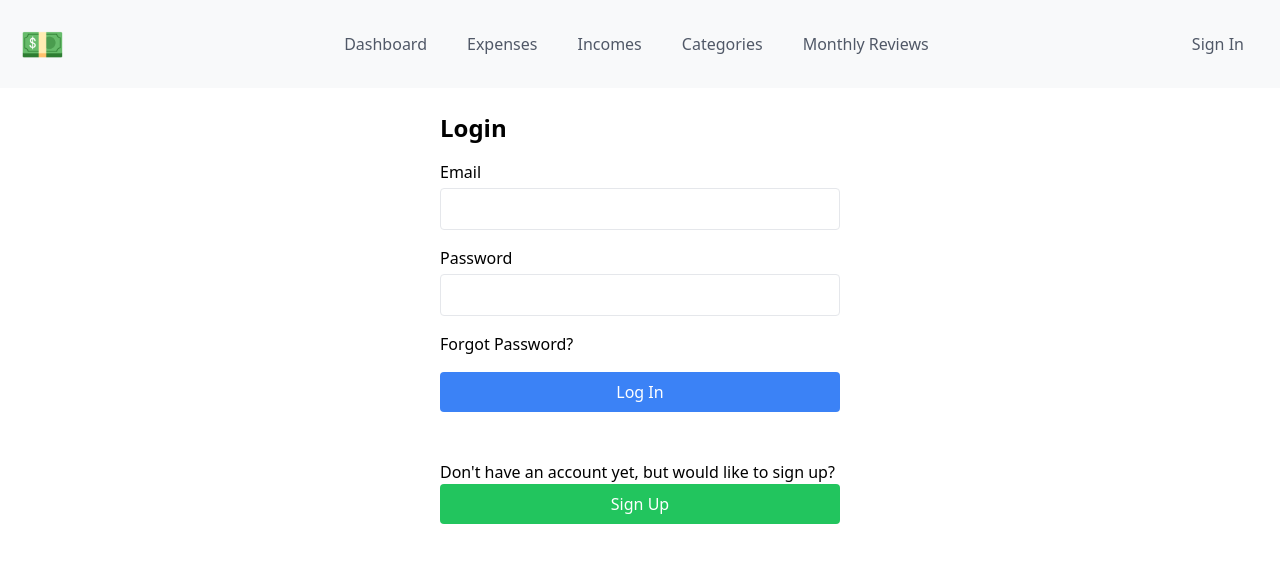
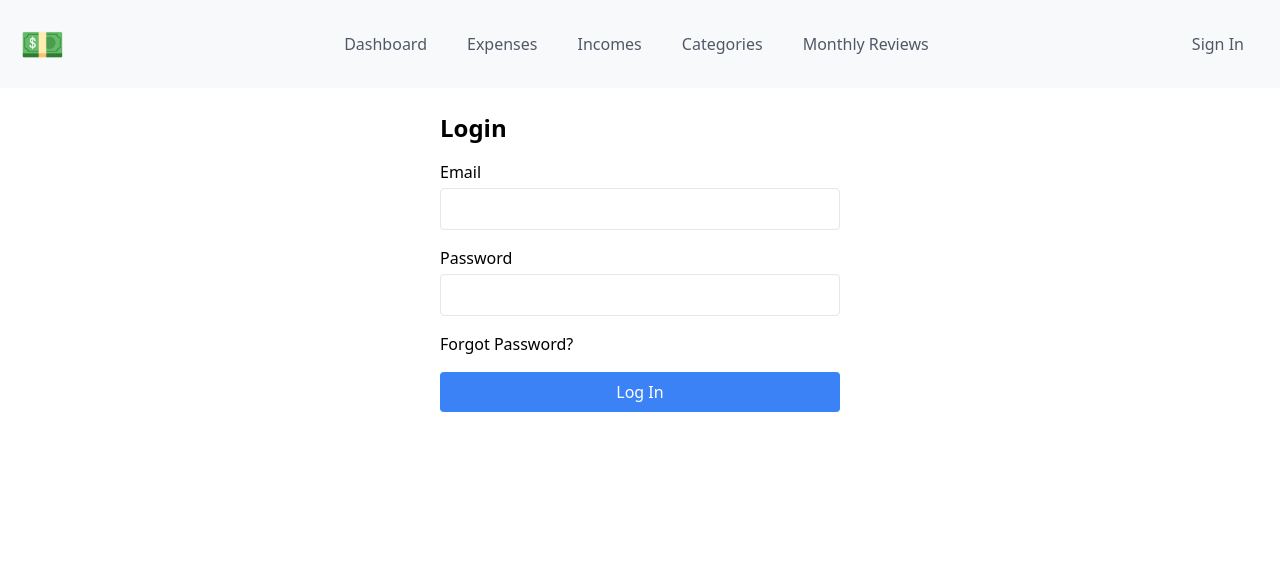
Before and after one commit to chrisaugust/Flow2-Frontend, a React (Vite) app: page /login in a window 1280 px wide. Shown: the top 562 px of the page. Built offline with nearby package versions, Linux system fonts and the light colour scheme; no server answers; the HTML template or start-up script is replaced by a standard one.

Commit message:
Revert "Add Signup button on Login component; update api/services/api.js to not attach token for signup or login"
This reverts commit c3486f1661246d14b520abe74931159572cf855c.

```diff
--- a/src/components/Login.jsx
+++ b/src/components/Login.jsx
@@ -76,18 +76,6 @@ const Login = ({ onLogin }) => {
       {showForgot && <ForgotPasswordModal onClose={() => setShowForgot(false)} />}
 
       {error && <p className="text-red-500 mt-2">{error}</p>}
-
-      <br></br>
-      <br></br>
-      <p>Don't have an account yet, but would like to sign up?</p>
-      <button
-        type="button"
-        disabled={loading}
-        onClick={()=> navigate("/signup")}
-        className="w-full bg-green-500 text-white py-2 rounded"
-      >
-        Sign Up
-      </button>
     </div>
   );
 };
--- a/src/services/api.js
+++ b/src/services/api.js
@@ -10,9 +10,7 @@ const api = axios.create({
 
 api.interceptors.request.use((config) => {
   const token = localStorage.getItem('token');
-
-  // Don't attach token for signup or login
-  if (token && !["/signup", "/login"].includes(config.url)) {
+  if (token) {
     config.headers.Authorization = `Bearer ${token}`;
   }
 
```
